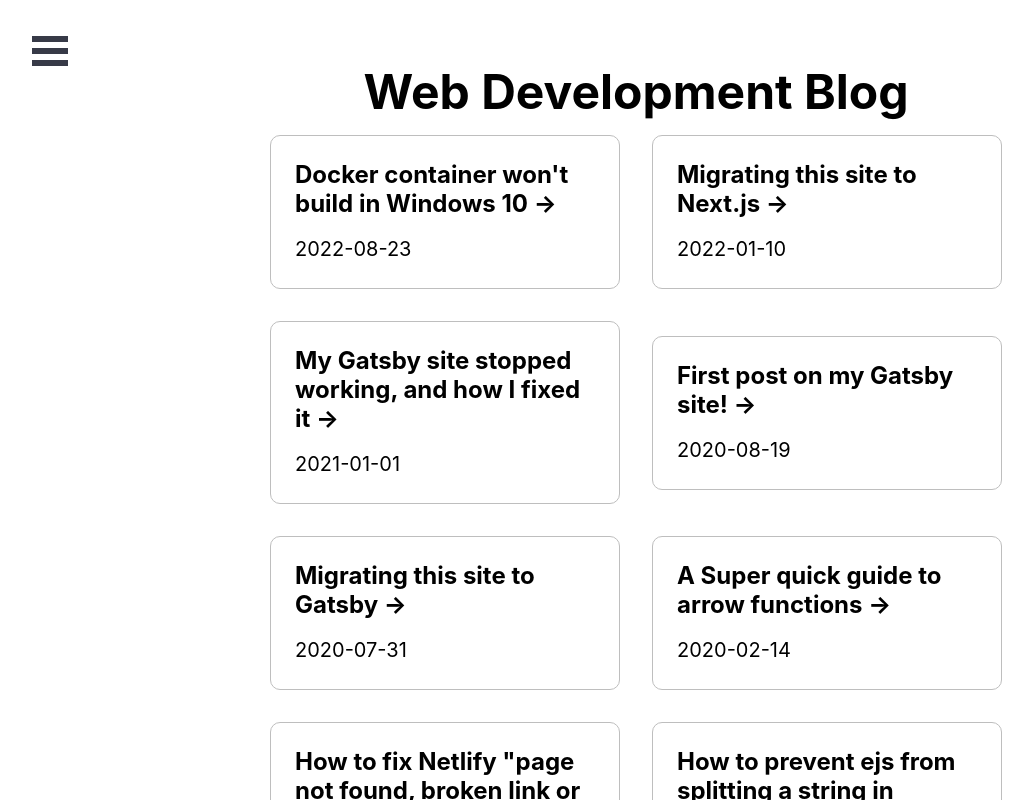
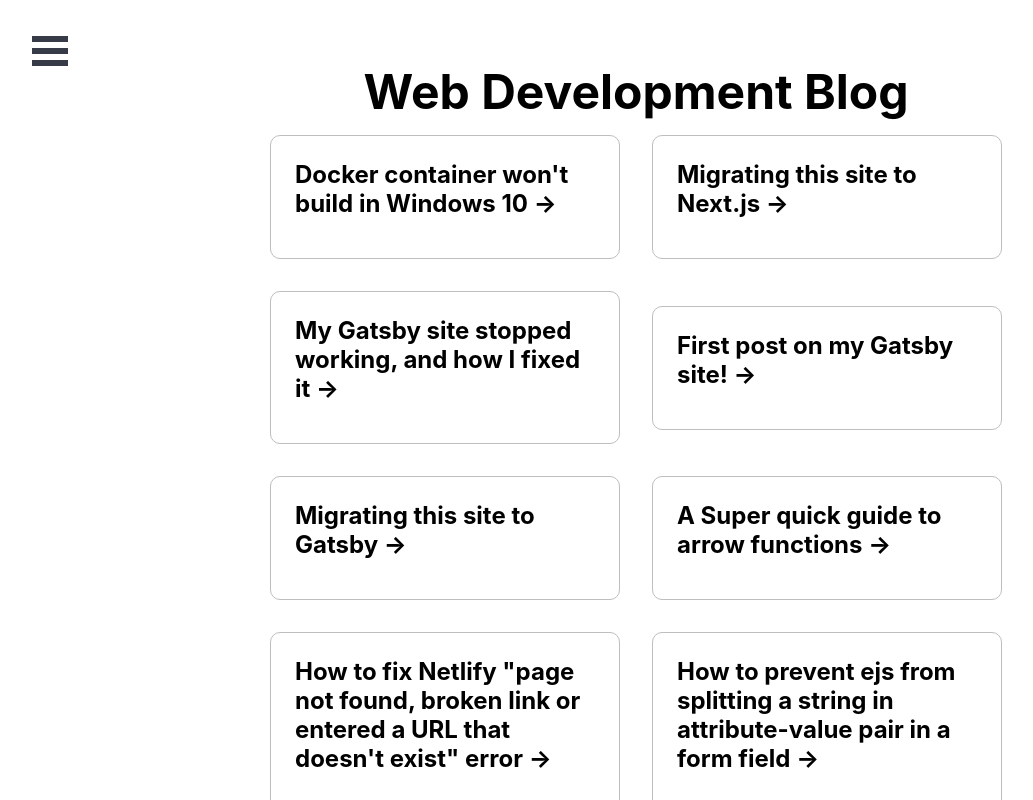
Before and after one commit to bushbass/new-blog-portfolio-next, a Next.js app: page /blog in a window 1280 px wide. Shown: the top 800 px of the page, without its empty margins (4-1037 px from the left). Built offline with nearby package versions, Linux system fonts and the light colour scheme.

Commit message:
removed date from BlogCard component display

```diff
--- a/components/BlogCard.jsx
+++ b/components/BlogCard.jsx
@@ -5,7 +5,7 @@
     <Link href={`/blog/${post.slug}`}>
       <a className={styles.card}>
         <h2>{post.frontmatter.title} &rarr;</h2>
-        <p>{post.frontmatter.date}</p>
+        {/* <p>{post.frontmatter.date}</p> */}
       </a>
     </Link>
   )
```
